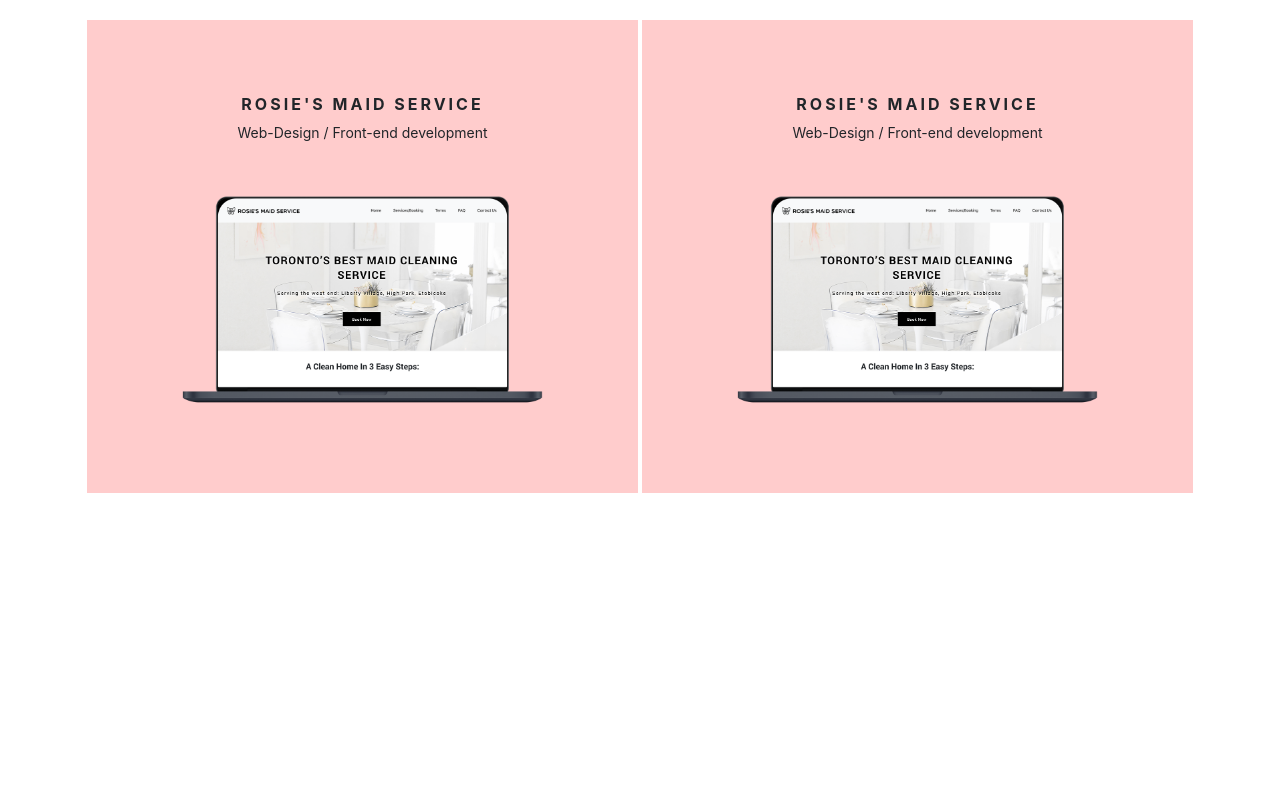
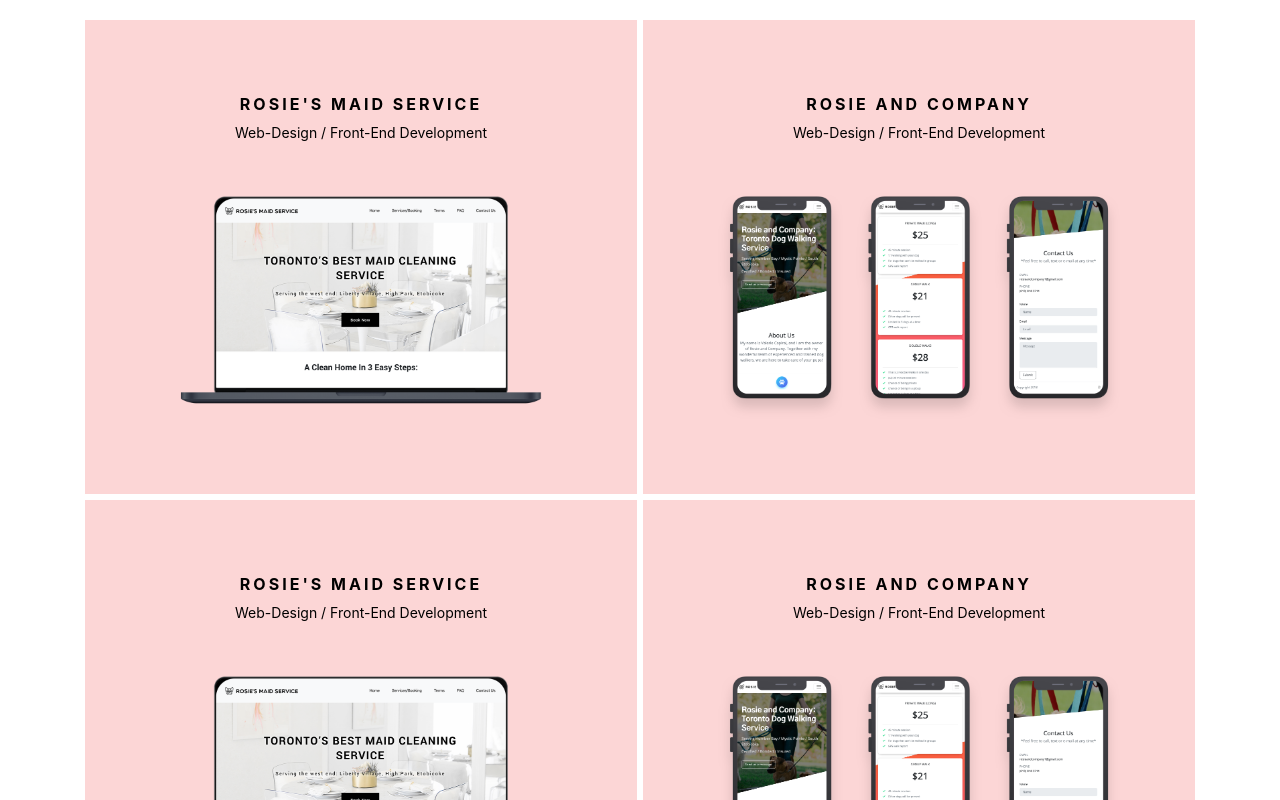
Before and after one commit to nmakuch/nmakuch-portfolio, a Next.js app: page / in a window 1280 px wide. Shown: the part 380-1180 px from the top of the page. Before the commit the page ends 948 px from the top, so only its background shows below. Built offline with nearby package versions, Linux system fonts and the light colour scheme.

Commit message:
Sat afternoon

```diff
--- /dev/null
+++ b/components/BannerH1.js
@@ -0,0 +1,39 @@
+// this comment tells babel to convert jsx to calls to a function called jsx instead of React.createElement
+/** @jsx jsx */
+import React from "react";
+import { css, jsx } from "@emotion/core";
+
+class BannerH1 extends React.Component {
+  render() {
+    return (
+      <section
+        css={css`
+          padding: 50px 25px;
+
+          h1 {
+            font-size: 36px;
+            font-weight: 600;
+            text-align: center;
+            line-height: 48px;
+          }
+        `}
+        id="banner-h1"
+      >
+        <div className="container">
+          <div className="row">
+            <div className="col-md-12 col-sm-12">
+              <div className="block">
+                <h1>
+                  Hi, I'm Nick Makuch! I'm an interaction designer based out of
+                  Ottawa, Ontario. I make websites, graphics and videos.
+                </h1>
+              </div>
+            </div>
+          </div>
+        </div>
+      </section>
+    );
+  }
+}
+
+export default BannerH1;
--- a/components/NavBar.js
+++ b/components/NavBar.js
@@ -62,10 +62,13 @@ class Nav extends Component {
                   color: #333;
                   font-size: 16px;
                   font-weight: 500;
+                  transition: color 0.7s ease;
                 }
 
                 a:hover {
                     text-decoration: none;
+                    color: #d64343;
+                    transition: color 0.7s ease;
                 }
 
                 @media only screen and (max-width: 992px) {
--- /dev/null
+++ b/components/PortfolioItem.js
@@ -0,0 +1,64 @@
+// this comment tells babel to convert jsx to calls to a function called jsx instead of React.createElement
+/** @jsx jsx */
+import React from "react";
+import { css, jsx } from "@emotion/core";
+
+class PortfolioItem extends React.Component {
+  render() {
+    return (
+      <div
+        css={css`
+          text-align: center;
+
+          h2 {
+            font-size: 16px;
+            font-weight: 700;
+            text-transform: uppercase;
+            letter-spacing: 3px;
+          }
+
+          a {
+            color: black;
+
+            .box {
+              background-color: #fcd6d6;
+              padding: 75px;
+              transition: background-color 0.7s ease;
+            }
+          }
+
+          a:hover {
+            text-decoration: none;
+            color: black;
+
+            .box {
+              background-color: #ffbbbb;
+              transition: background-color 0.7s ease;
+            }
+          }
+
+          img {
+            width: 100%;
+          }
+
+          p {
+            font-size: 14px;
+            font-weight: 400;
+            margin-bottom: 50px;
+          }
+        `}
+        className="col-6 portfolio-item"
+      >
+        <a href={this.props.itemLink}>
+          <div className="box">
+            <h2>{this.props.itemTitle}</h2>
+            <p>{this.props.itemSubTitle}</p>
+            <img src={this.props.itemImage} />
+          </div>
+        </a>
+      </div>
+    );
+  }
+}
+
+export default PortfolioItem;
--- a/pages/index.js
+++ b/pages/index.js
@@ -2,53 +2,22 @@
 /** @jsx jsx */
 
 import { jsx, css } from "@emotion/core";
-import { useState } from "react";
+import PortfolioItem from "../components/PortfolioItem";
 import Layout from "../components/Layout";
+import BannerH1 from "../components/BannerH1";
 
 const homeStyles = css`
-  section#banner-h1 {
-    padding: 50px 25px;
-
-    h1 {
-      font-size: 36px;
-      font-weight: 600;
-      text-align: center;
-      line-height: 48px;
-    }
-  }
-
   section#portfolio-grid {
     padding: 75px 0;
 
-    h2 {
-      font-size: 16px;
-      font-weight: 700;
-      text-transform: uppercase;
-      letter-spacing: 3px;
+    .col-6 {
+      padding-bottom: 6px;
     }
-
-    .row {
-      padding: 0 15px;
+    .col-6:first-of-type {
+      padding-right: 3px;
     }
-
-    .col-6 {
-      padding: 0 2px;
-      text-align: center;
-    }
-
-    .box {
-      background-color: #ffcccc;
-      padding: 75px;
-    }
-
-    img {
-      width: 100%;
-    }
-
-    p {
-      font-size: 14px;
-      font-weight: 400;
-      margin-bottom: 50px;
+    .col-6:last-of-type {
+      padding-left: 3px;
     }
   }
 `;
@@ -58,40 +27,40 @@ export default () => {
     <Layout contentClass={homeStyles}>
       <main>
         {/* Banner h1 section start */}
-        <section id="banner-h1">
-          <div className="container">
-            <div className="row">
-              <div className="col-md-12 col-sm-12">
-                <div className="block">
-                  <h1>
-                    Hi, I'm Nick Makuch! I'm an interaction designer based out
-                    of Ottawa, Ontario. I make websites, graphics and videos.
-                  </h1>
-                </div>
-              </div>
-            </div>
-          </div>
-        </section>
+        <BannerH1 />
         {/* Banner h1 section end */}
 
         {/* Portfolio grid start */}
         <section id="portfolio-grid">
           <div className="container">
             <div className="row">
-              <div className="col-6 portfolio-item">
-                <div className="box">
-                  <h2>Rosie's Maid Service</h2>
-                  <p>Web-Design / Front-end development</p>
-                  <img src="img/rosies-ms.png" />
-                </div>
-              </div>
-              <div className="col-6 portfolio-item">
-                <div className="box">
-                  <h2>Rosie's Maid Service</h2>
-                  <p>Web-Design / Front-end development</p>
-                  <img src="img/rosies-ms.png" />
-                </div>
-              </div>
+              <PortfolioItem
+                itemTitle="Rosie's Maid Service"
+                itemSubTitle="Web-Design / Front-End Development"
+                itemLink="#"
+                itemImage="img/rosies-ms.png"
+              />
+              <PortfolioItem
+                itemTitle="Rosie and Company"
+                itemSubTitle="Web-Design / Front-End Development"
+                itemLink="#"
+                itemImage="img/rosie-and-company.png"
+              />
+            </div>
+
+            <div className="row">
+              <PortfolioItem
+                itemTitle="Rosie's Maid Service"
+                itemSubTitle="Web-Design / Front-End Development"
+                itemLink="#"
+                itemImage="img/rosies-ms.png"
+              />
+              <PortfolioItem
+                itemTitle="Rosie and Company"
+                itemSubTitle="Web-Design / Front-End Development"
+                itemLink="#"
+                itemImage="img/rosie-and-company.png"
+              />
             </div>
           </div>
         </section>
```
Also changed, not shown: public/img/rosie-and-company.png (added).
